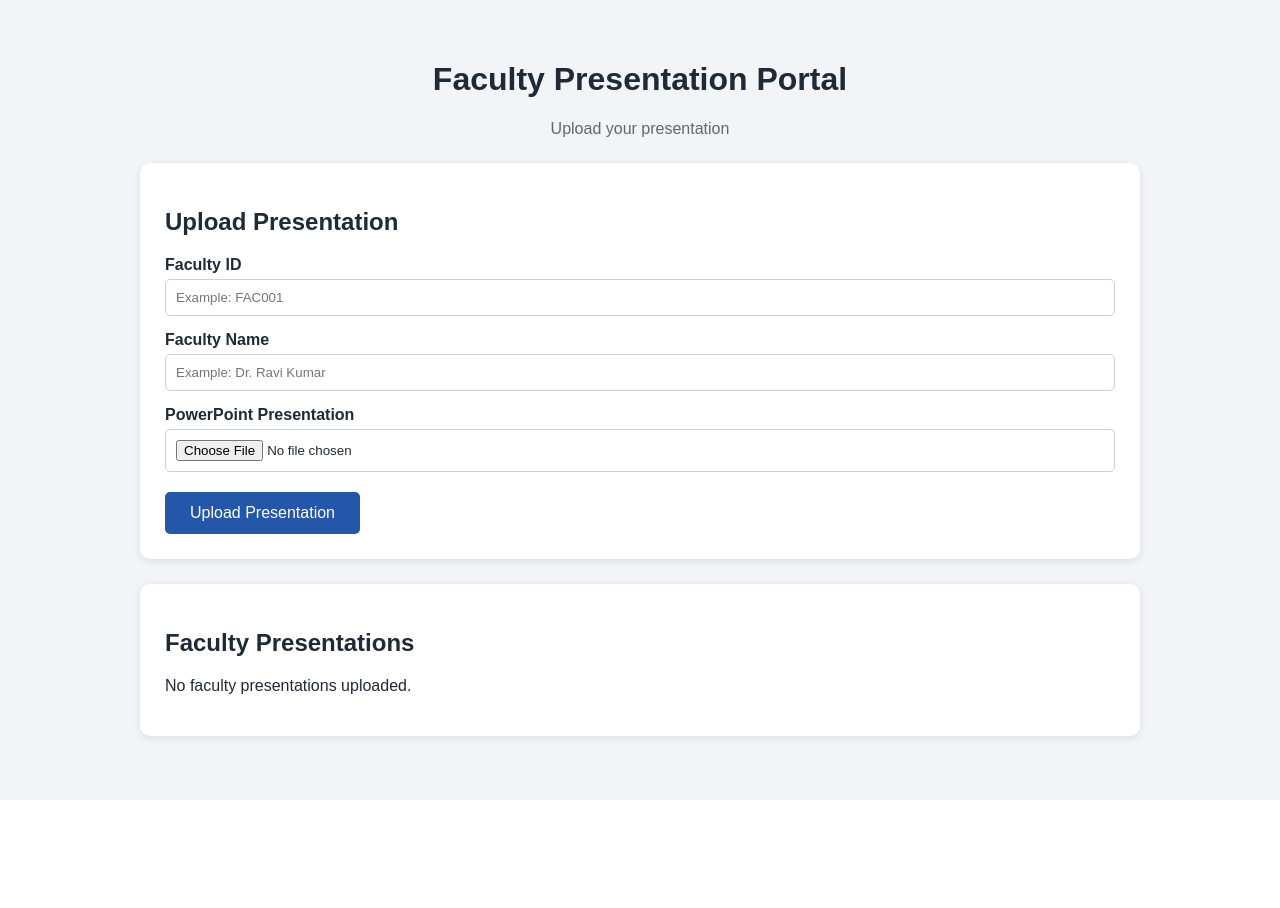
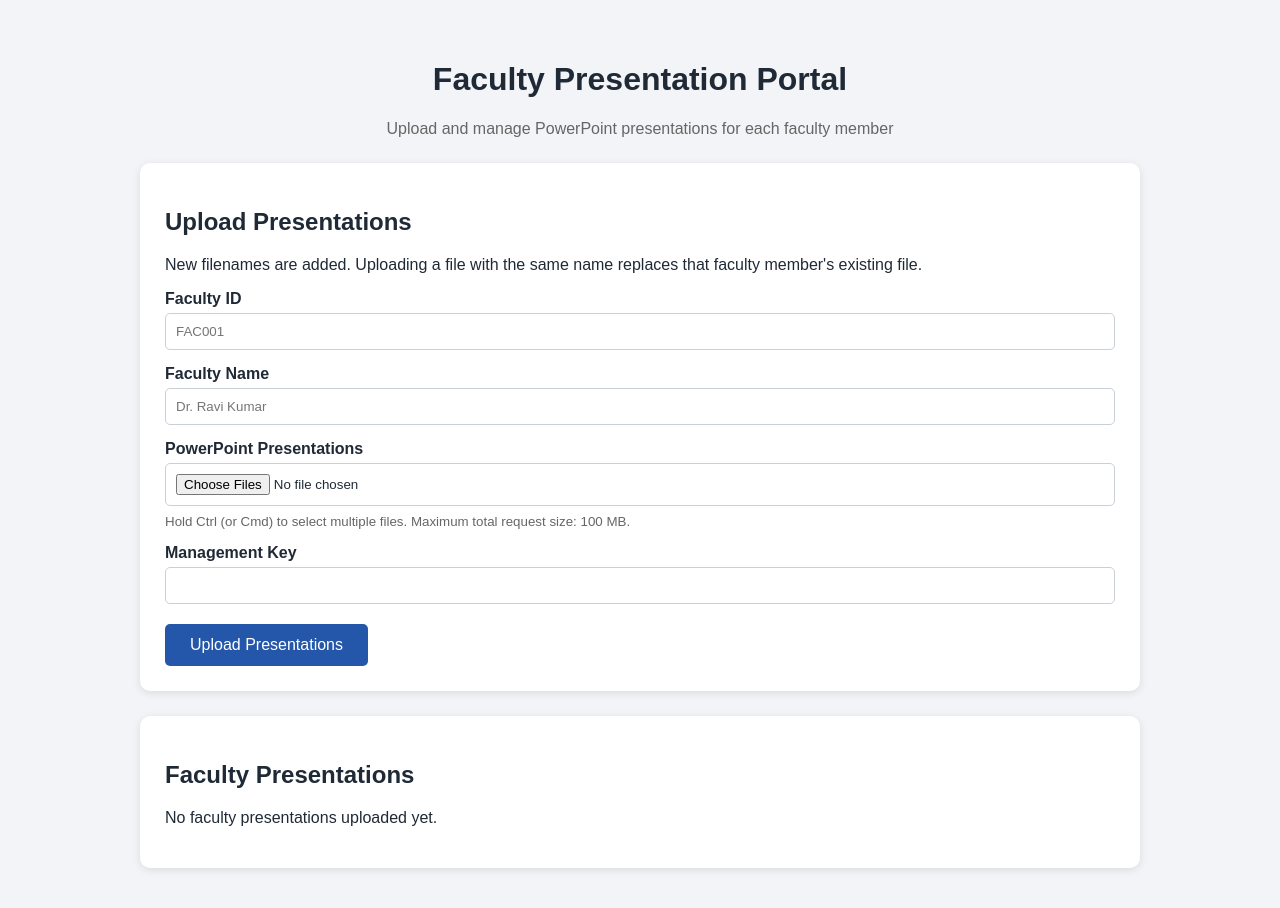
Before and after one commit to ravivanka1406-blip/device-free-presentation-server, a Flask app: template templates/upload.html in a window 1280 px wide. Before the commit the page ends 800 px from the top, so only its background shows below. Run offline with Flask 3, Linux system fonts and the light colour scheme; the template is opened without the code that fills it, so the values that code supplies are empty.

Commit message:
Update upload.html

```diff
--- a/templates/upload.html
+++ b/templates/upload.html
@@ -1,174 +1,70 @@
 <!DOCTYPE html>
-
-<html>
-
+<html lang="en">
 <head>
-
+    <meta charset="UTF-8">
+    <meta name="viewport" content="width=device-width, initial-scale=1">
     <title>Faculty Presentation Portal</title>
-
-    <link
-        rel="stylesheet"
-        href="{{ url_for('static', filename='style.css') }}"
-    >
-
+    <link rel="stylesheet" href="{{ url_for('static', filename='style.css') }}">
 </head>
-
-
 <body>
-
 <div class="container">
-
     <h1>Faculty Presentation Portal</h1>
-
-    <p class="subtitle">
-        Upload your presentation
-    </p>
-
+    <p class="subtitle">Upload and manage PowerPoint presentations for each faculty member</p>
 
     {% with messages = get_flashed_messages() %}
-
-        {% if messages %}
-
-            {% for message in messages %}
-
-                <div class="message">
-                    {{ message }}
-                </div>
-
-            {% endfor %}
-
-        {% endif %}
-
+        {% for message in messages %}<div class="message">{{ message }}</div>{% endfor %}
     {% endwith %}
 
+    <section class="card">
+        <h2>Upload Presentations</h2>
+        <p>New filenames are added. Uploading a file with the same name replaces that faculty member's existing file.</p>
+        <form action="{{ url_for('upload') }}" method="POST" enctype="multipart/form-data">
+            <label for="faculty_id">Faculty ID</label>
+            <input id="faculty_id" type="text" name="faculty_id" placeholder="FAC001" pattern="[A-Za-z0-9_-]{1,40}" required>
+            <label for="faculty_name">Faculty Name</label>
+            <input id="faculty_name" type="text" name="faculty_name" placeholder="Dr. Ravi Kumar" required>
+            <label for="presentations">PowerPoint Presentations</label>
+            <input id="presentations" type="file" name="presentations" accept=".ppt,.pptx" multiple required>
+            <small>Hold Ctrl (or Cmd) to select multiple files. Maximum total request size: 100 MB.</small>
+            <label for="admin_key">Management Key</label>
+            <input id="admin_key" type="password" name="admin_key" required autocomplete="off">
+            <button type="submit">Upload Presentations</button>
+        </form>
+    </section>
 
-    <div class="card">
-
-        <h2>Upload Presentation</h2>
-
-
-        <form
-            action="/upload"
-            method="POST"
-            enctype="multipart/form-data"
-        >
-
-
-            <label>
-                Faculty ID
-            </label>
-
-            <input
-                type="text"
-                name="faculty_id"
-                placeholder="Example: FAC001"
-                required
-            >
-
-
-            <label>
-                Faculty Name
-            </label>
-
-            <input
-                type="text"
-                name="faculty_name"
-                placeholder="Example: Dr. Ravi Kumar"
-                required
-            >
-
-
-            <label>
-                PowerPoint Presentation
-            </label>
-
-            <input
-                type="file"
-                name="presentation"
-                accept=".ppt,.pptx"
-                required
-            >
-
-
-            <button type="submit">
-                Upload Presentation
-            </button>
-
-        </form>
-
-    </div>
-
-
-    <div class="card">
-
+    <section class="card">
         <h2>Faculty Presentations</h2>
-
-
         {% if faculty %}
-
-        <table>
-
-            <tr>
-
-                <th>Faculty ID</th>
-
-                <th>Faculty Name</th>
-
-                <th>Presentation</th>
-
-                <th>Download</th>
-
-            </tr>
-
-
             {% for person in faculty %}
-
-            <tr>
-
-                <td>
-                    {{ person["faculty_id"] }}
-                </td>
-
-                <td>
-                    {{ person["faculty_name"] }}
-                </td>
-
-                <td>
-                    {{ person["ppt_filename"] or "No PPT" }}
-                </td>
-
-                <td>
-
-                    {% if person["ppt_filename"] %}
-
-                    <a
-                        href="/download/{{ person['ppt_filename'] }}"
-                    >
-                        Download
-                    </a>
-
-                    {% endif %}
-
-                </td>
-
-            </tr>
-
+                <div class="faculty-block">
+                    <h3>{{ person['faculty_name'] }} <span class="faculty-id">({{ person['faculty_id'] }})</span></h3>
+                    {% set files = grouped.get(person['faculty_id'], []) %}
+                    {% if files %}
+                    <div class="table-scroll">
+                        <table>
+                            <thead><tr><th>Presentation</th><th>Uploaded</th><th>Download</th><th>Delete</th></tr></thead>
+                            <tbody>
+                            {% for ppt in files %}
+                            <tr>
+                                <td>{{ ppt['original_filename'] }}</td>
+                                <td>{{ ppt['uploaded_at'] }}</td>
+                                <td><a href="{{ url_for('download_presentation', presentation_id=ppt['id']) }}">Download</a></td>
+                                <td>
+                                    <form class="delete-form" action="{{ url_for('delete_presentation', presentation_id=ppt['id']) }}" method="POST" onsubmit="return confirm('Delete this presentation?');">
+                                        <input type="password" name="admin_key" placeholder="Management key" aria-label="Management key for deleting {{ ppt['original_filename'] }}" required>
+                                        <button type="submit" class="danger">Delete</button>
+                                    </form>
+                                </td>
+                            </tr>
+                            {% endfor %}
+                            </tbody>
+                        </table>
+                    </div>
+                    {% else %}<p>No presentations uploaded yet.</p>{% endif %}
+                </div>
             {% endfor %}
-
-        </table>
-
-        {% else %}
-
-        <p>
-            No faculty presentations uploaded.
-        </p>
-
-        {% endif %}
-
-    </div>
-
+        {% else %}<p>No faculty presentations uploaded yet.</p>{% endif %}
+    </section>
 </div>
-
 </body>
-
 </html>
```
